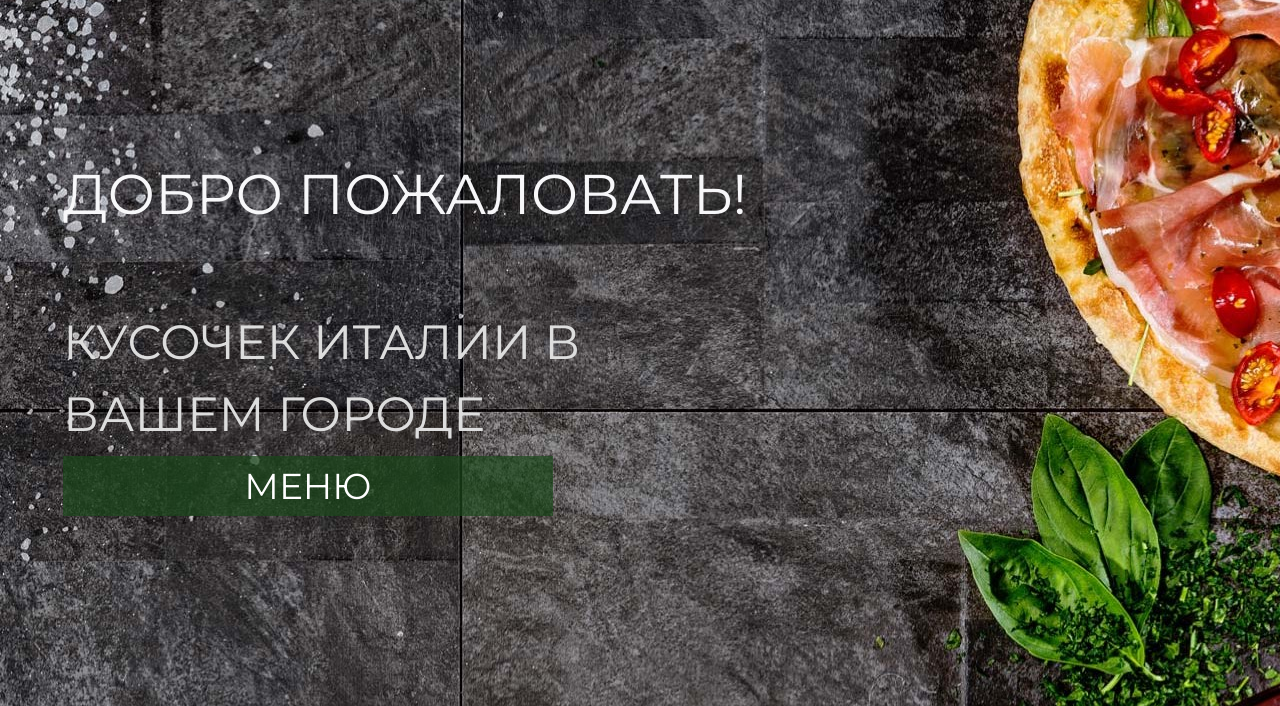
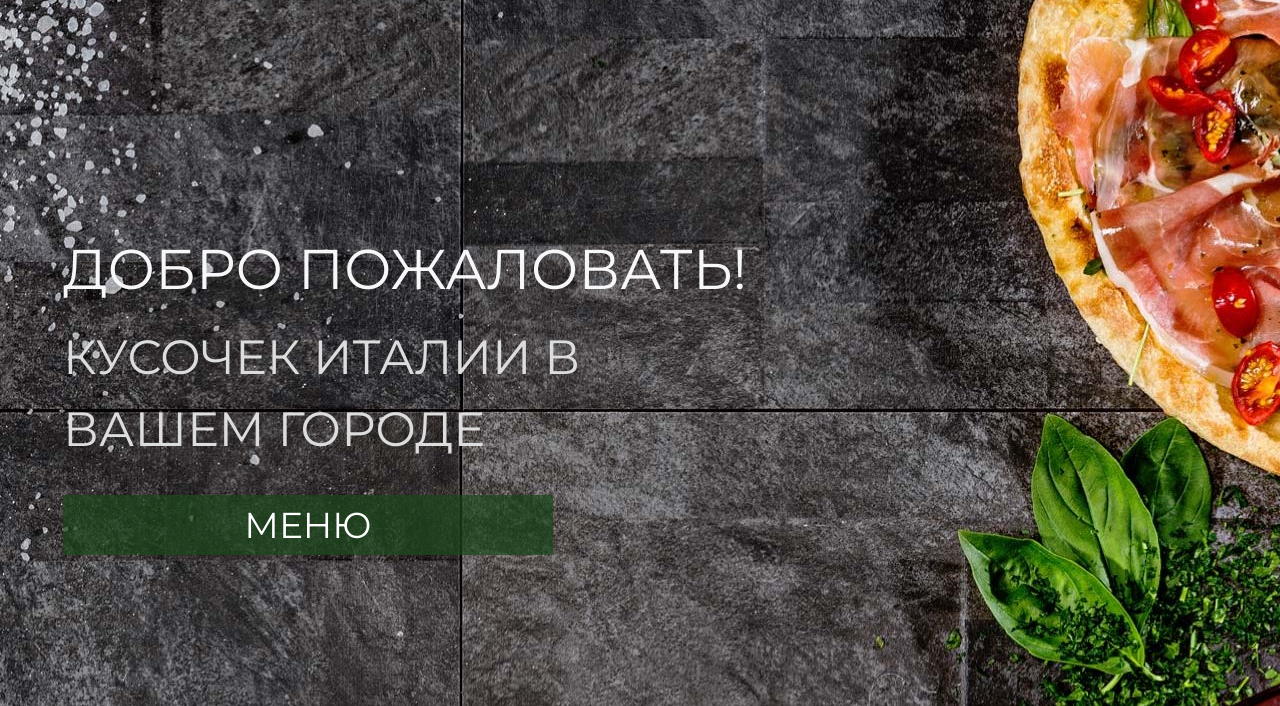
Before and after one commit to albinam/Makhmutova-A.R.-ISEbd-31-intprog, a plain HTML site: page index.html in a window 1280 px wide. Shown: the part 94-800 px from the top of the page. Drawn offline with nearby package versions, Linux system fonts and the light colour scheme.

Commit message:
Add files via upload

```diff
--- a/styles.css
+++ b/styles.css
@@ -80,11 +80,10 @@ nav {
 }
 
 .descriptionWelcomeLine1 {
-    position: absolute;
     width: 788px;
     height: 34px;
-    left: 63px;
-    top: 280px;
+    margin-left: 63px;
+    margin-top: 280px;
     font-style: normal;
     font-weight: 500;
     font-size: 56px;
@@ -96,8 +95,8 @@ nav {
     position: absolute;
     width: 579px;
     height: 131px;
-    left: 63px;
-    top: 400px;
+    margin-top: 10px;
+    margin-left: 63px;
     font-style: normal;
     font-weight: 200;
     font-size: 48px;
@@ -106,11 +105,10 @@ nav {
 }
 
 .buttonMenu {
-    position: absolute;
     width: 490px;
     height: 60px;
-    left: 63px;
-    top: 550px;
+    margin-left: 63px;
+    margin-top: 200px;
     font-style: normal;
     font-weight: normal;
     font-size: 36px;
@@ -170,10 +168,8 @@ form {
 }
 
 .buttonOrder {
-    position: absolute;
     width: 232px;
     height: 36px;
-    top: 430px;
     color: #FFFFFF;
     background: rgba(27, 72, 26, 0.85);
     border: 1px solid rgba(27, 72, 26, 0.85);
```
